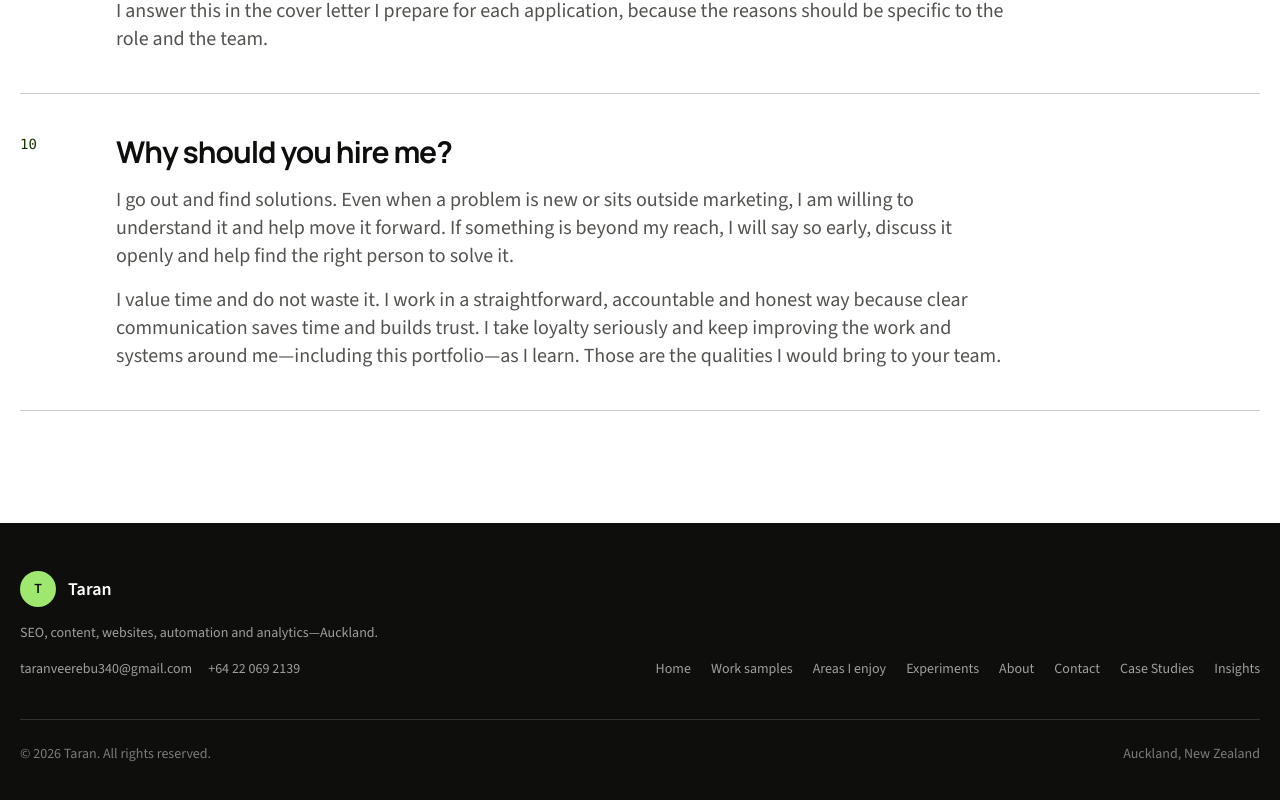
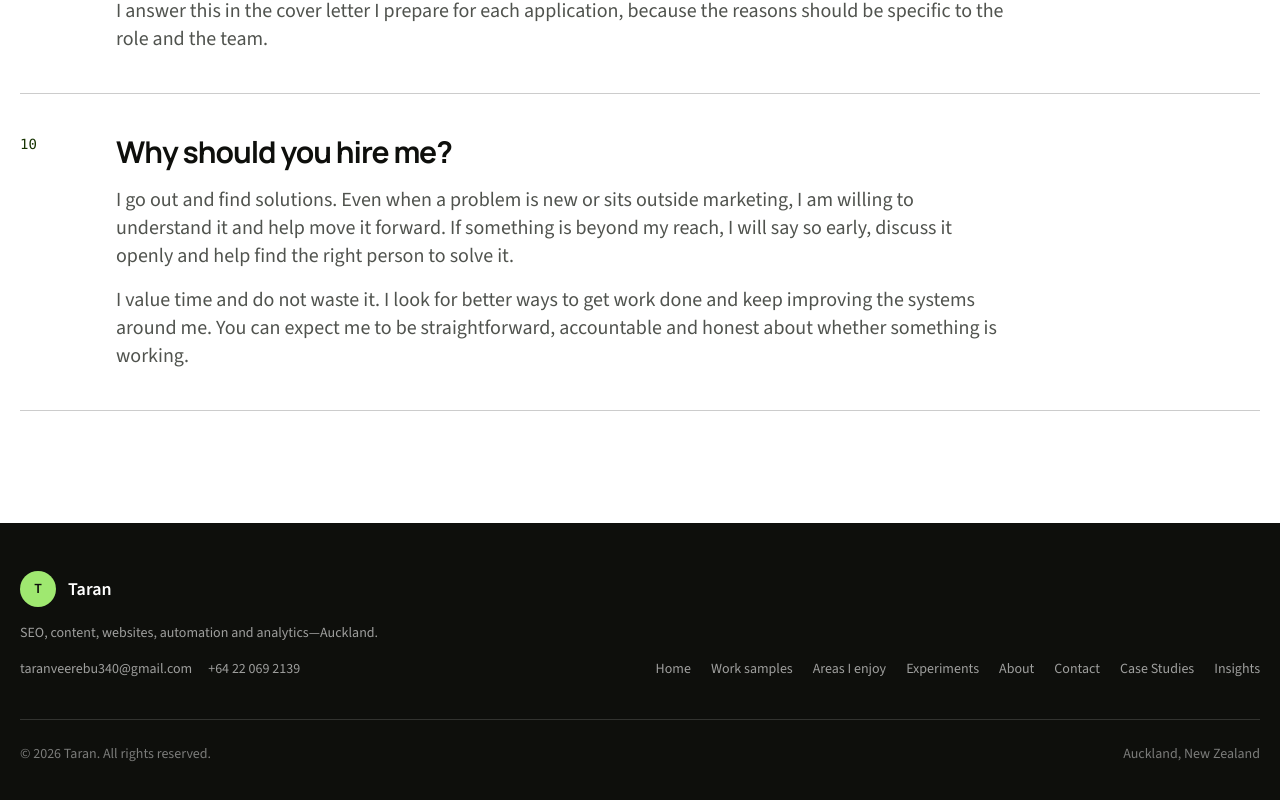
Before and after one commit to taranveerultra-bot/Tara-cv, a Next.js app: page /insights/10-questions-before-we-speak in a window 1280 px wide. Shown: the part 2320-3120 px from the top of the page. Built offline with nearby package versions, Linux system fonts and the light colour scheme.

Commit message:
Tighten final recruiter answer

```diff
--- a/src/data/recruiterQuestions.ts
+++ b/src/data/recruiterQuestions.ts
@@ -51,7 +51,7 @@ export const recruiterQuestions: RecruiterQuestion[] = [
         question: "Why should you hire me?",
         answer: [
             "I go out and find solutions. Even when a problem is new or sits outside marketing, I am willing to understand it and help move it forward. If something is beyond my reach, I will say so early, discuss it openly and help find the right person to solve it.",
-            "I value time and do not waste it. I work in a straightforward, accountable and honest way because clear communication saves time and builds trust. I take loyalty seriously and keep improving the work and systems around me—including this portfolio—as I learn. Those are the qualities I would bring to your team.",
+            "I value time and do not waste it. I look for better ways to get work done and keep improving the systems around me. You can expect me to be straightforward, accountable and honest about whether something is working.",
         ],
     },
 ];
```
